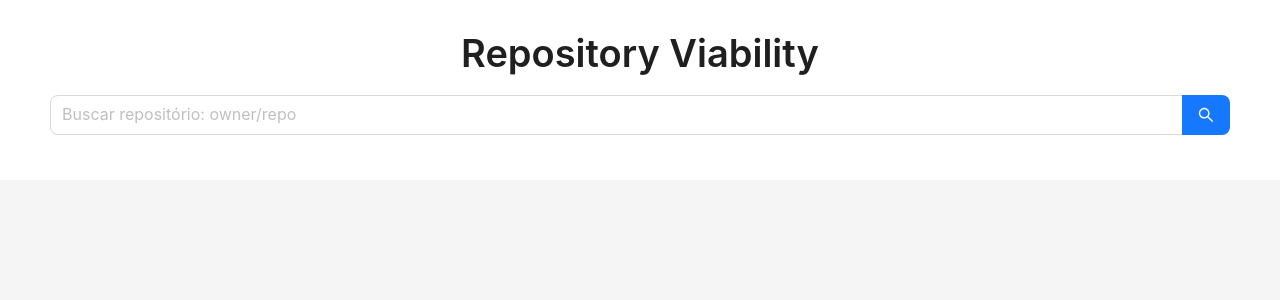
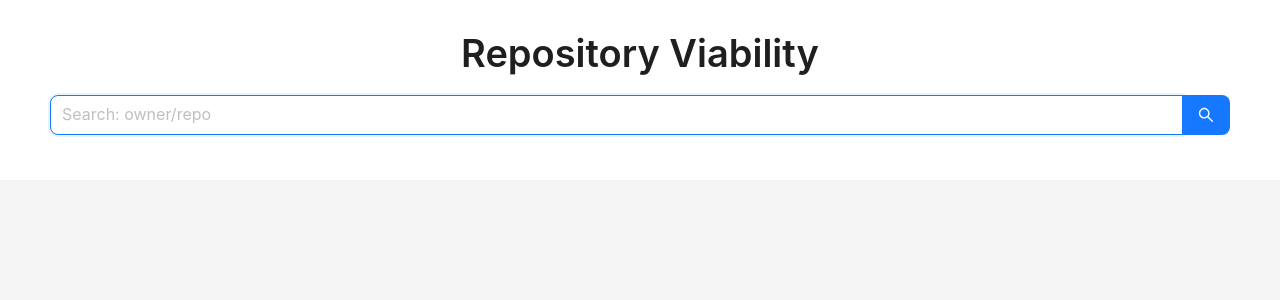
Before and after one commit to IanTorquato/anyway-repository-viability, a Next.js app: page / in a window 1280 px wide. Shown: the top 300 px of the page. Built offline with nearby package versions, Linux system fonts and the light colour scheme.

Commit message:
✨ Added better search handling

```diff
--- a/src/components/Header/index.tsx
+++ b/src/components/Header/index.tsx
@@ -1,24 +1,39 @@
 import { Input, Layout, Typography } from 'antd'
+import { useState } from 'react'
+
 import { githubApi } from '../../core/api.github'
+import { RepositoryType } from '../../types/repository'
 
 import styles from './header.module.css'
 
-type HeaderProps = {}
+type HeaderProps = {
+  onSearchSuccess: (repository: RepositoryType) => void
+}
 
-export function Header({}: HeaderProps) {
+export function Header({ onSearchSuccess }: HeaderProps) {
+  const [loading, setLoading] = useState(false)
+
   async function handleSearch(params: string) {
-    const [owner, repo] = params.split('/')
+    setLoading(true)
 
-    const data = await githubApi.repos.get({ owner, repo })
+    try {
+      const [owner, repo] = params.split('/')
 
-    console.log(data)
+      const { data: repository } = await githubApi.repos.get({ owner, repo })
+
+      onSearchSuccess(repository)
+    } catch (error) {
+      console.error(error)
+    } finally {
+      setLoading(false)
+    }
   }
 
   return (
     <Layout.Header className={styles.header}>
       <Typography.Title level={1}>Repository Viability</Typography.Title>
 
-      <Input.Search size='large' placeholder='Buscar repositório: owner/repo' onSearch={handleSearch} enterButton />
+      <Input.Search size='large' placeholder='Search: owner/repo' onSearch={handleSearch} loading={loading} enterButton autoFocus />
     </Layout.Header>
   )
 }
--- /dev/null
+++ b/src/types/repository.ts
@@ -0,0 +1,3 @@
+import { RestEndpointMethodTypes } from '@octokit/rest'
+
+export type RepositoryType = RestEndpointMethodTypes['repos']['get']['response']['data']
```
